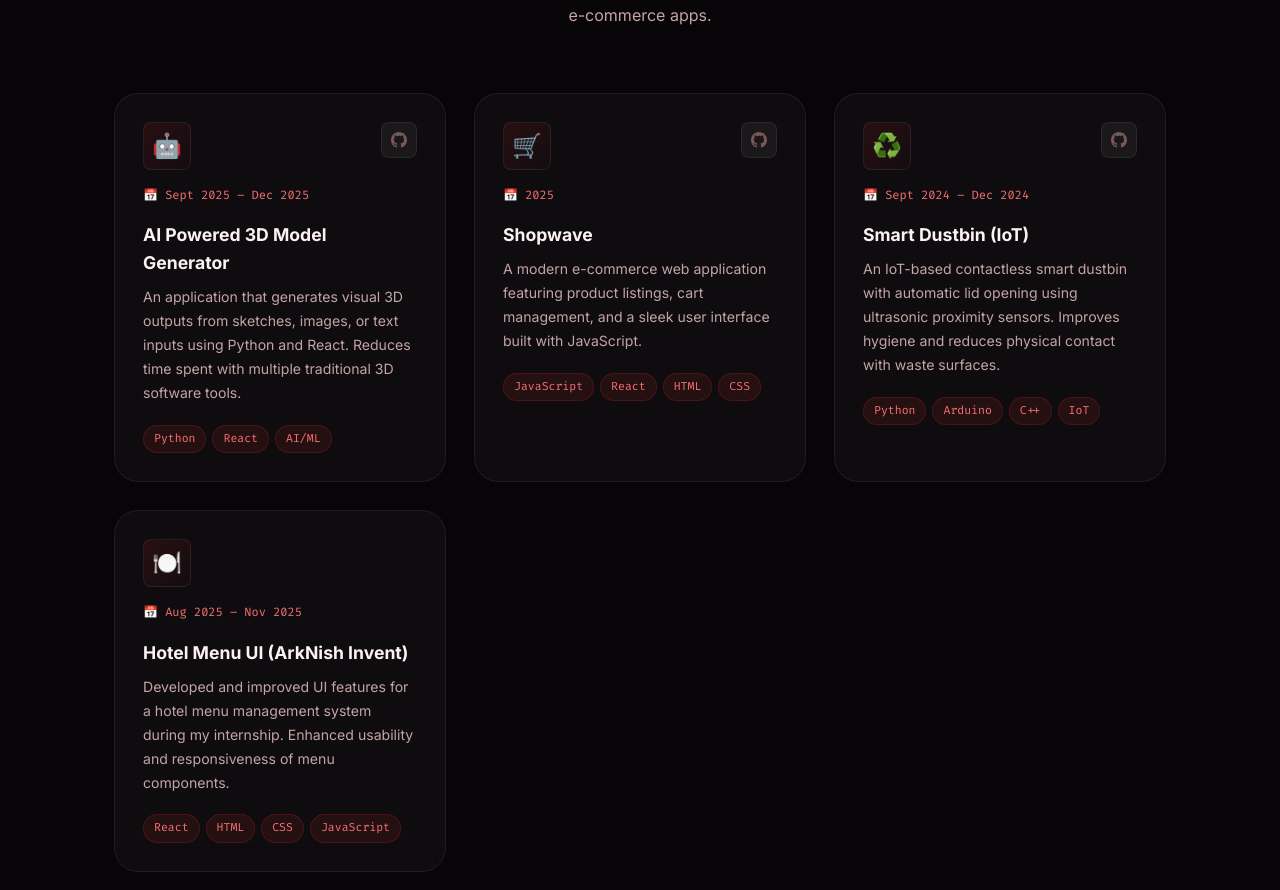
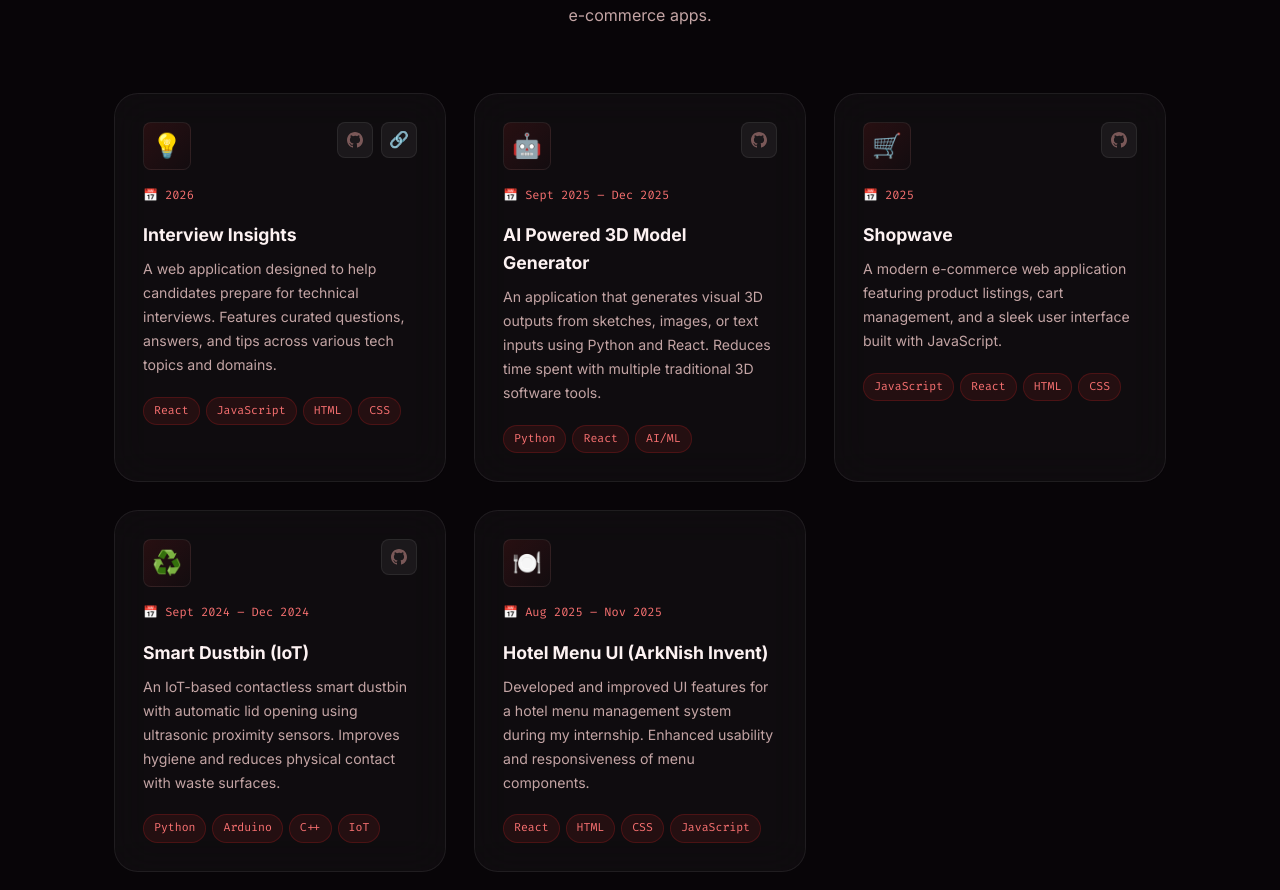
Before and after one commit to Sanjana-Koushik/portfolio, a React (Vite) app: page / in a window 1280 px wide. Shown: the part 2662-3552 px from the top of the page. Built offline with nearby package versions, Linux system fonts and the light colour scheme.

Commit message:
feat: add Interview Insights project with live demo link

```diff
--- a/src/App.jsx
+++ b/src/App.jsx
@@ -43,6 +43,16 @@ const data = {
     },
   ],
   projects: [
+    {
+      title: 'Interview Insights',
+      description:
+        'A web application designed to help candidates prepare for technical interviews. Features curated questions, answers, and tips across various tech topics and domains.',
+      icon: '💡',
+      tech: ['React', 'JavaScript', 'HTML', 'CSS'],
+      date: '2026',
+      github: 'https://github.com/Sanjana-Koushik/InterviewInsights',
+      live: 'https://interview-insights-tau.vercel.app/',
+    },
     {
       title: 'AI Powered 3D Model Generator',
       description:
```
